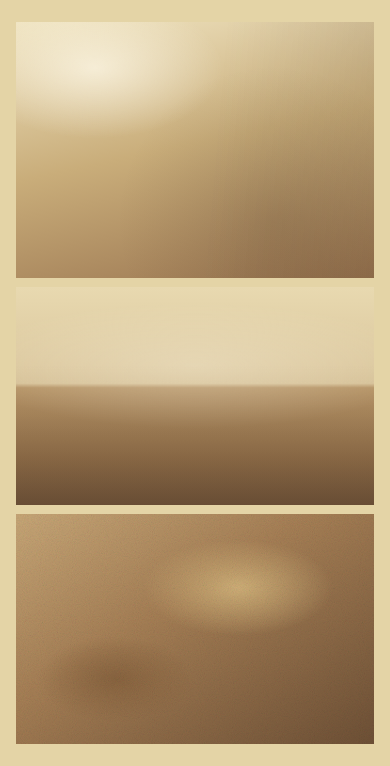
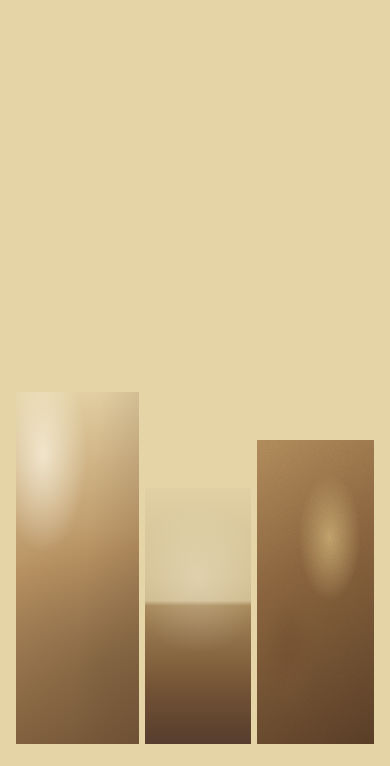
Before and after one commit to louisreid/ofclay, a website: page index.html in a window 390 px wide. Shown: the part 76-842 px from the top of the page. Drawn offline with nearby package versions, Linux system fonts and the light colour scheme.

Commit message:
Keep photography triptych three-across on small screens.
Co-authored-by: Cursor <cursoragent@cursor.com>

```diff
--- a/styles.css
+++ b/styles.css
@@ -64,13 +64,12 @@ body {
 .portfolio {
   flex: 1 1 auto;
   display: grid;
-  grid-template-columns: 1fr 1fr 1fr;
+  grid-template-columns: 1.05fr 0.9fr 1fr;
   gap: clamp(0.55rem, 1.4vw, 1rem);
   align-items: end;
   min-height: 0;
   width: 100%;
-  max-width: 56rem;
-  margin: 0 auto;
+  margin: 0;
 }
 
 .study {
@@ -81,11 +80,10 @@ body {
 }
 
 .study__image {
+  position: relative;
   width: 100%;
   height: 100%;
-  min-height: clamp(16rem, 62vh, 34rem);
-  background-color: var(--bg-deep);
-  /* Swap these for real photos later:
+  /* Swap for real photos later:
      background-image: url("/images/01.jpg");
      background-size: cover;
      background-position: center;
@@ -94,9 +92,10 @@ body {
 
 /* Soft window light — open plane, pale falloff */
 .study--light .study__image {
+  min-height: clamp(18rem, 68vh, 36rem);
   background:
-    radial-gradient(ellipse 65% 50% at 22% 18%, rgba(255, 250, 235, 0.7) 0%, transparent 55%),
-    linear-gradient(168deg, #efe3c0 0%, #c9ad7a 48%, #9a7550 100%);
+    radial-gradient(ellipse 65% 50% at 22% 18%, rgba(255, 250, 235, 0.65) 0%, transparent 55%),
+    linear-gradient(168deg, #e6d4a8 0%, #b89262 48%, #7a5a3a 100%);
 }
 
 .study--light .study__image::after {
@@ -104,21 +103,22 @@ body {
   position: absolute;
   inset: 0;
   background:
-    linear-gradient(95deg, transparent 55%, rgba(61, 42, 28, 0.12) 100%),
-    radial-gradient(circle at 72% 78%, rgba(61, 42, 28, 0.16), transparent 48%);
+    linear-gradient(95deg, transparent 55%, rgba(61, 42, 28, 0.14) 100%),
+    radial-gradient(circle at 72% 78%, rgba(61, 42, 28, 0.18), transparent 48%);
   pointer-events: none;
 }
 
 /* Quiet horizon — landscape suggestion */
 .study--horizon .study__image {
+  min-height: clamp(14rem, 52vh, 27rem);
   background:
     linear-gradient(
       180deg,
-      #e8d9b0 0%,
-      #d9c49a 44%,
-      #b89668 46%,
-      #8f6d48 78%,
-      #6e5238 100%
+      #e0d0a4 0%,
+      #d0bc90 44%,
+      #a88858 46%,
+      #7a5838 78%,
+      #5a4030 100%
     );
 }
 
@@ -134,10 +134,11 @@ body {
 
 /* Clay grain / close texture */
 .study--grain .study__image {
+  min-height: clamp(16rem, 60vh, 32rem);
   background:
-    radial-gradient(ellipse 48% 38% at 62% 32%, #d0b078 0%, transparent 55%),
-    radial-gradient(ellipse 42% 36% at 28% 72%, #8a6540 0%, transparent 52%),
-    linear-gradient(148deg, #c9a878 0%, #a67f55 42%, #6f5136 100%);
+    radial-gradient(ellipse 48% 38% at 62% 32%, #c8a870 0%, transparent 55%),
+    radial-gradient(ellipse 42% 36% at 28% 72%, #7a5535 0%, transparent 52%),
+    linear-gradient(148deg, #b89260 0%, #8f6840 42%, #5c4028 100%);
 }
 
 .study--grain .study__image::after {
@@ -149,27 +150,6 @@ body {
   background-size: 160px 160px;
   mix-blend-mode: multiply;
   pointer-events: none;
-}
-
-.study {
-  position: relative;
-}
-
-.study .study__image {
-  position: relative;
-}
-
-/* Staggered heights — portfolio composition, not a flat strip */
-.study--light .study__image {
-  min-height: clamp(18rem, 68vh, 36rem);
-}
-
-.study--horizon .study__image {
-  min-height: clamp(14rem, 52vh, 27rem);
-}
-
-.study--grain .study__image {
-  min-height: clamp(16rem, 60vh, 32rem);
 }
 
 /* —— Below fold: contact —— */
@@ -275,18 +255,18 @@ button:hover {
   }
 
   .portfolio {
-    grid-template-columns: 1fr;
-    grid-template-rows: 1fr 0.85fr 0.9fr;
-    gap: 0.55rem;
+    gap: 0.4rem;
   }
 
-  .portfolio {
-    align-items: stretch;
+  .study--light .study__image {
+    min-height: clamp(12rem, 58vh, 22rem);
   }
 
-  .study--light .study__image,
-  .study--horizon .study__image,
+  .study--horizon .study__image {
+    min-height: clamp(9rem, 42vh, 16rem);
+  }
+
   .study--grain .study__image {
-    min-height: 26vh;
+    min-height: clamp(11rem, 52vh, 19rem);
   }
 }
```
